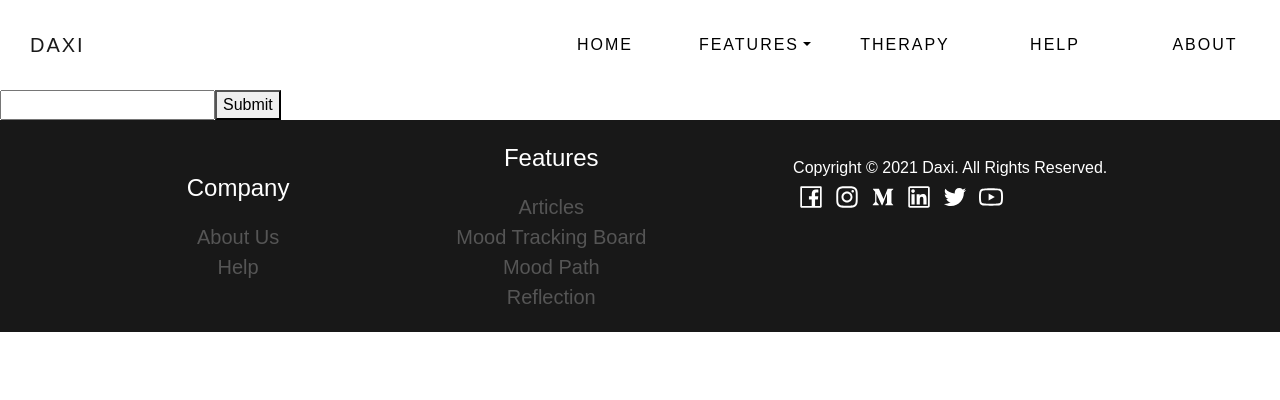
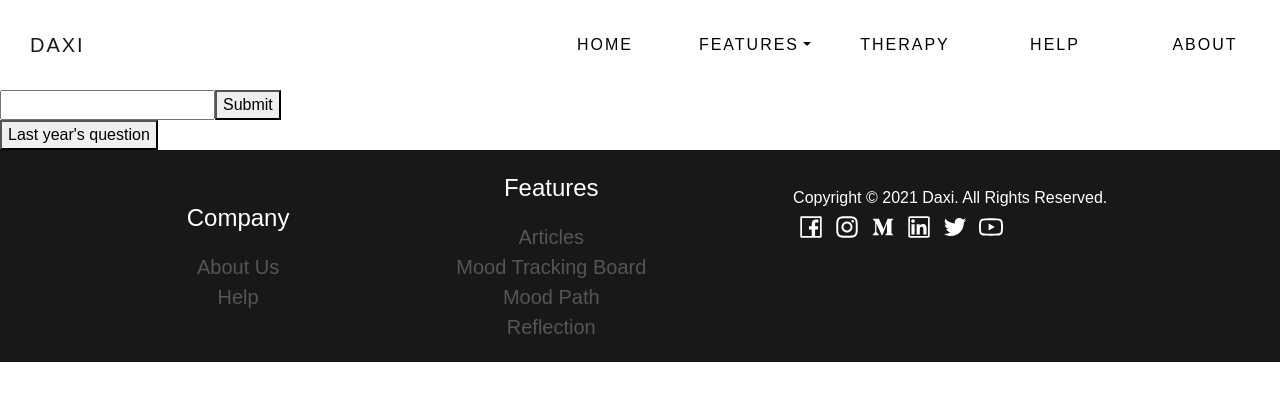
Before and after one commit to shrued/daxi, a React (Create React App) app: page /reflection in a window 1280 px wide. Shown: the top 400 px of the page. Built offline with nearby package versions, Linux system fonts and the light colour scheme; no server answers.

Commit message:
get last year's question

```diff
--- a/src/components/reflection/index.js
+++ b/src/components/reflection/index.js
@@ -6,6 +6,7 @@
     this.state = {
       question: "",
       timestamp: Date.now(),
+      theQuestion: "",
     };
   }
 
@@ -37,8 +38,34 @@
     alert("Your question has been submitted.");
   };
 
+  getQuestion = (e) => {
+    e.preventDefault();
+
+    let date = this.formatTime(this.state.timestamp);
+
+    var d = new Date();
+    var pastYear = d.getFullYear() - 1;
+    d.setFullYear(pastYear);
+    d = this.formatTime(d).substr(0, date.indexOf(" "));
+
+    const db = firestore;
+
+    db.collection("questions")
+      .get()
+      .then((snapshot) => {
+        snapshot.docs.forEach((doc) => {
+          let items = doc.data();
+          Object.keys(items).map((item, index) => {
+            if (items[item].substr(0, date.indexOf(" ")) === d)
+              this.setState({ theQuestion: items["question"] });
+          });
+        });
+      });
+  };
+
   render() {
     return (
+      <>
         <form onSubmit={this.addQuestion}>
           <input
             type="text"
@@ -50,6 +77,11 @@
 
           <button type="submit">Submit</button>
         </form>
+        <div>
+          <button onClick={this.getQuestion}>Last year's question</button>
+          {this.state.theQuestion}
+        </div>
+      </>
     );
   }
 }
```
Lines whose indentation alone changed are shown as unchanged.
